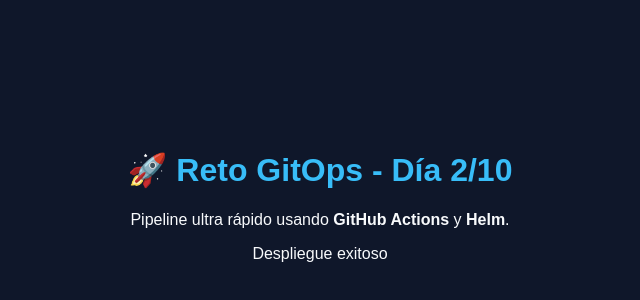
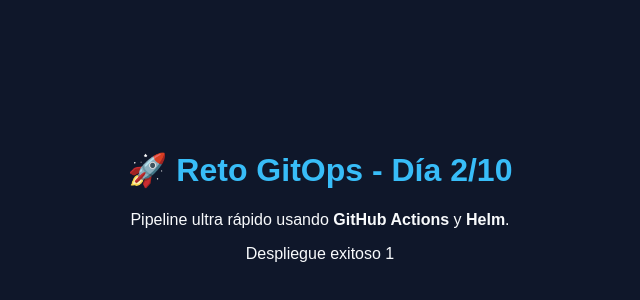
Before and after one commit to ssh-javi/02-app-repo, a plain HTML site: page index.html in a window 1280 px wide. Shown: the part 38-338 px from the top of the page, 320-960 px from the left. Drawn offline with Linux system fonts and the light colour scheme.

Commit message:
edit index.html

```diff
--- a/index.html
+++ b/index.html
@@ -12,6 +12,6 @@
 <body>
     <h1>🚀 Reto GitOps - Día 2/10</h1>
     <p>Pipeline ultra rápido usando <strong>GitHub Actions</strong> y <strong>Helm</strong>.</p>
-    <span className="badge">Despliegue exitoso</span>
+    <span className="badge">Despliegue exitoso 1</span>
 </body>
 </html>
```
